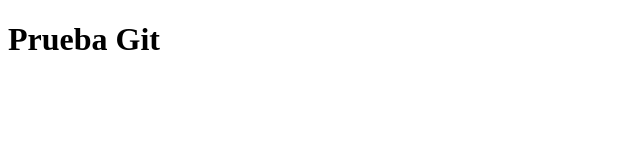
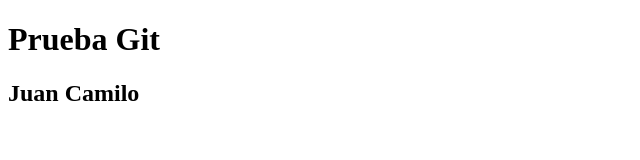
Before and after one commit to juancamiloSD/pruebaGIT, a plain HTML site: page index.html in a window 1280 px wide. Shown: the whole page, without its empty margins (0-640 px from the left). Drawn offline with Linux system fonts and the light colour scheme.

Commit message:
Agregamos Juan Camilo

```diff
--- a/index.html
+++ b/index.html
@@ -6,5 +6,6 @@
 </head>
 <body>
 	<h1>Prueba Git</h1>
+	<h2>Juan Camilo</h2>
 </body>
 </html>
```
